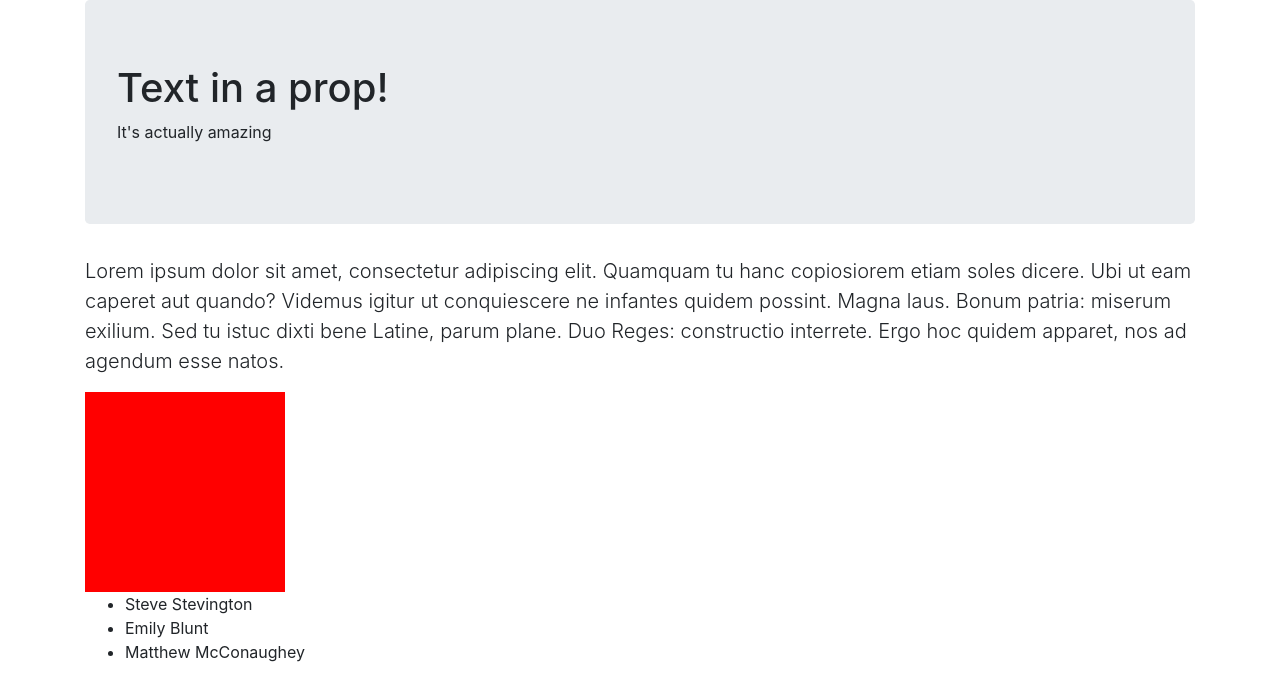
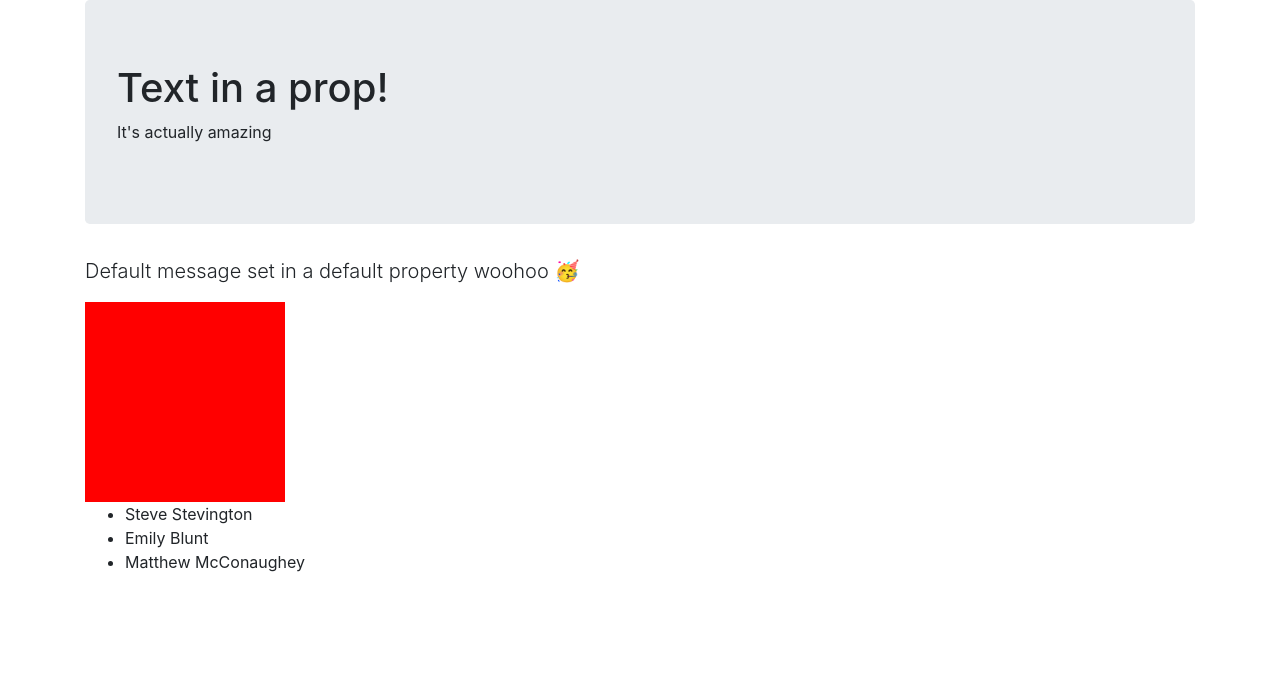
Before and after one commit to zackads/developme, a React (Create React App) app in the folder week_9_react/hello-world/: page / in a window 1280 px wide. Shown: the top 700 px of the page. Built offline with nearby package versions, Linux system fonts and the light colour scheme.

Commit message:
Set Parapgraph message prop with default

```diff
--- a/week_9_react/hello-world/src/Paragraph.js
+++ b/week_9_react/hello-world/src/Paragraph.js
@@ -1,18 +1,15 @@
 import React from "react";
 
-const Paragraph = () => (
+const Paragraph = (props) => (
   <main>
     <p className="lead">
-      <p>
-        Lorem ipsum dolor sit amet, consectetur adipiscing elit. Quamquam tu
-        hanc copiosiorem etiam soles dicere. Ubi ut eam caperet aut quando?
-        Videmus igitur ut conquiescere ne infantes quidem possint. Magna laus.
-        Bonum patria: miserum exilium. Sed tu istuc dixti bene Latine, parum
-        plane. Duo Reges: constructio interrete. Ergo hoc quidem apparet, nos ad
-        agendum esse natos.
-      </p>
+      <p>{props.message}</p>
     </p>
   </main>
 );
 
+Paragraph.defaultProps = {
+  message: "Default message set in a default property woohoo 🥳",
+};
+
 export default Paragraph;
```
